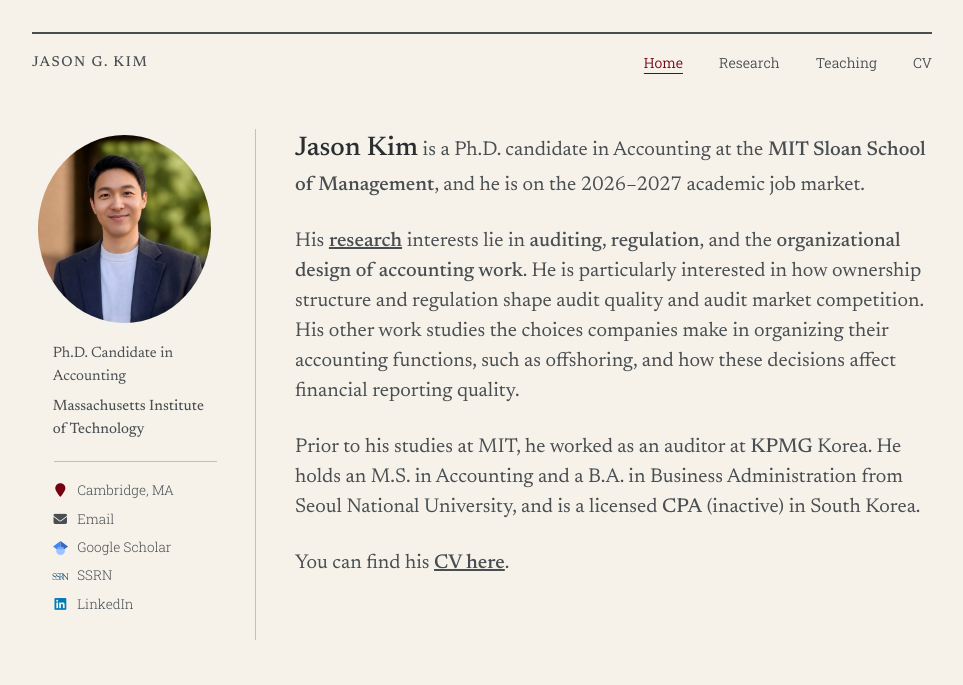
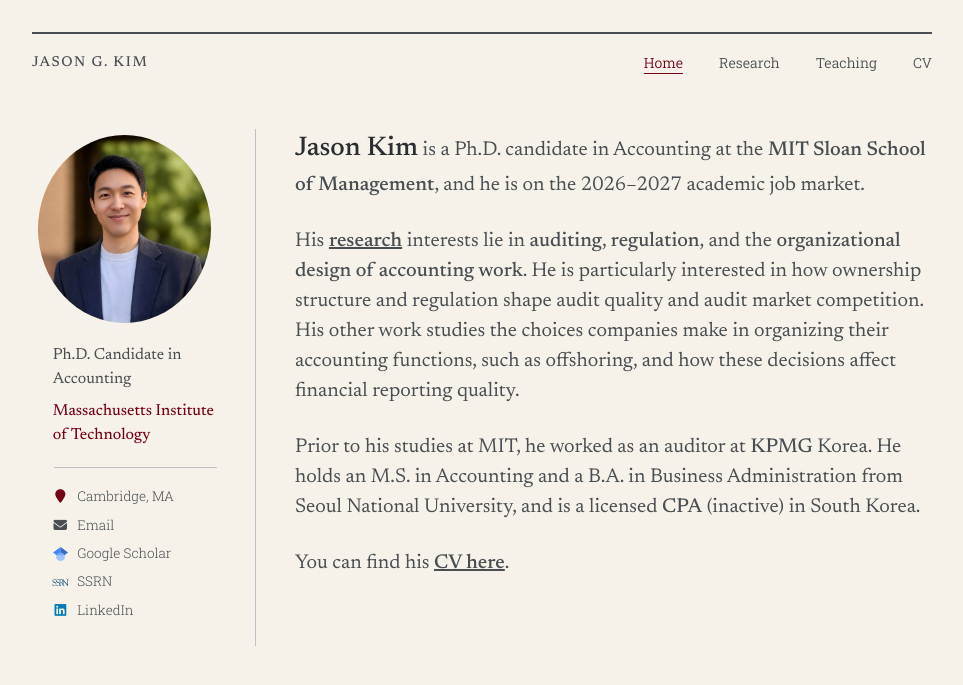
Before and after one commit to jgkim262/jgkim262.github.io, a Jekyll site: the page built from _pages/about.md, in a window 1280 px wide. Shown: the top 685 px of the page, without its empty margins (158-1121 px from the left). Built offline with Jekyll 4.4.1, drawn with Linux system fonts in a browser that asks for light colours; a style sheet for code colours, icons or effects is not loaded.

Commit message:
Sidebar: title 16px/415; institution 16px in cardinal
Co-Authored-By: Claude Opus 5.5 <noreply@anthropic.com>

```diff
--- a/_sass/layout/_sidebar.scss
+++ b/_sass/layout/_sidebar.scss
@@ -260,26 +260,28 @@
 }
 
 // Title and institution in Newsreader, the affiliation face on
-// asheshrambachan.github.io (same as the home intro), at 15px on desktop,
+// asheshrambachan.github.io (same as the home intro), at 16px on desktop,
 // per Jason (the .sidebar p default is 0.75em = 13.5px). The phone row keeps
-// its smaller size. Weight 400: the site's 300 reads too thin in Newsreader.
+// its smaller size. Title weight 415, per Jason: the site's 300 reads too
+// thin in Newsreader.
 .sidebar .author__bio,
 .sidebar .author__institution {
   font-family: "Newsreader", Georgia, serif;
-  font-weight: 400;
+  font-weight: 415;
 
   @include breakpoint($large) {
-    font-size: 15px;
+    font-size: 16px;
   }
 }
 
 // "Massachusetts Institute of Technology" under the title, desktop only, as
 // on asheshrambachan.github.io; the phone row keeps just name and title.
+// MIT cardinal #750014, per Jason (the link inside inherits it).
 .sidebar .author__institution {
   display: none;
   margin: 0;
-  color: var(--global-text-color);
-  font-weight: 450; // a touch heavier than the 400 title above it, per Jason
+  color: var(--global-link-color);
+  font-weight: 450; // a touch heavier than the title above it, per Jason
 
   @include breakpoint($large) {
     display: block;
```
